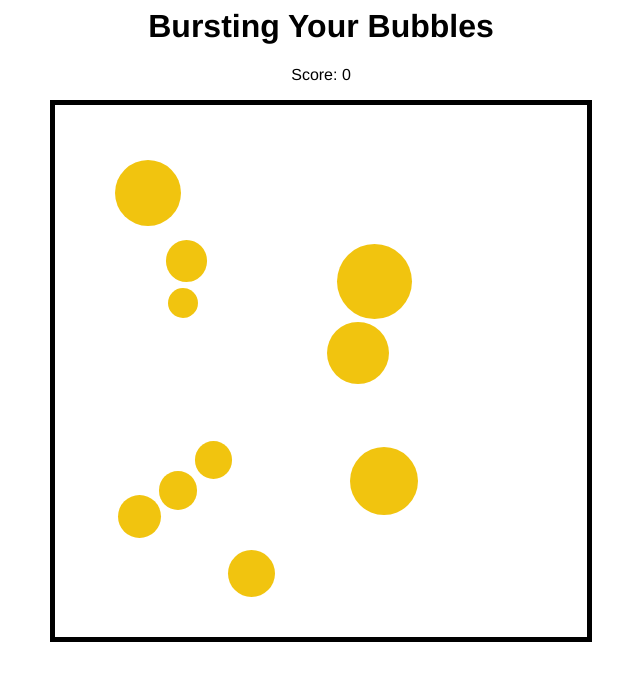
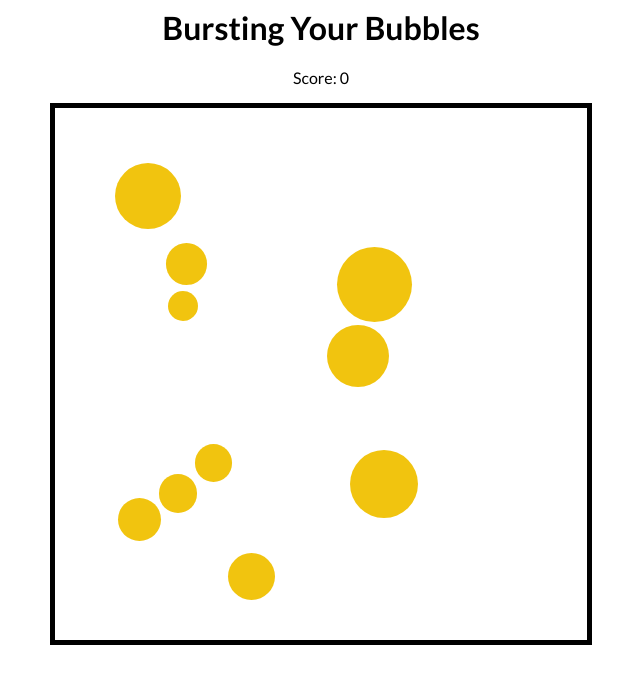
Before and after one commit to tjalil/bursting-your-bubble, a plain HTML site: page index.html in a window 1280 px wide. Shown: the whole page, without its empty margins (319-959 px from the left). Drawn offline with nearby package versions, Linux system fonts and the light colour scheme.

Commit message:
changed font

```diff
--- a/application.css
+++ b/application.css
@@ -1,6 +1,8 @@
+@import url(http://fonts.googleapis.com/css?family=Lato:400,700);
+
 body
 {
-  font-family: 'Helvetica';
+  font-family: 'Lato', 'Helvetica Neue', Helvetica, Arial, sans-serif;
 }
 
 h1
```
